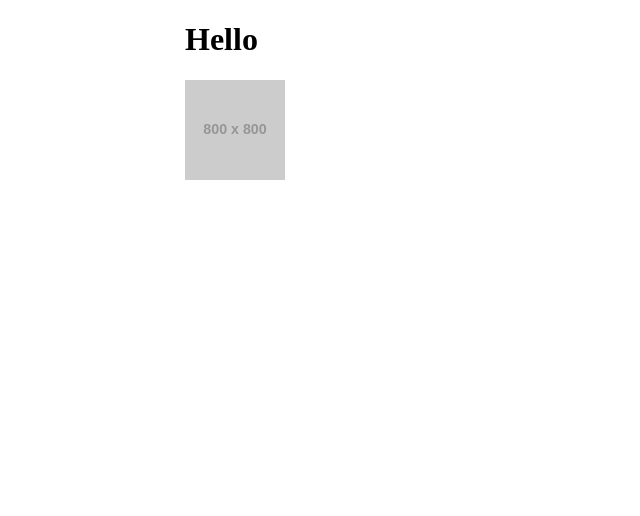
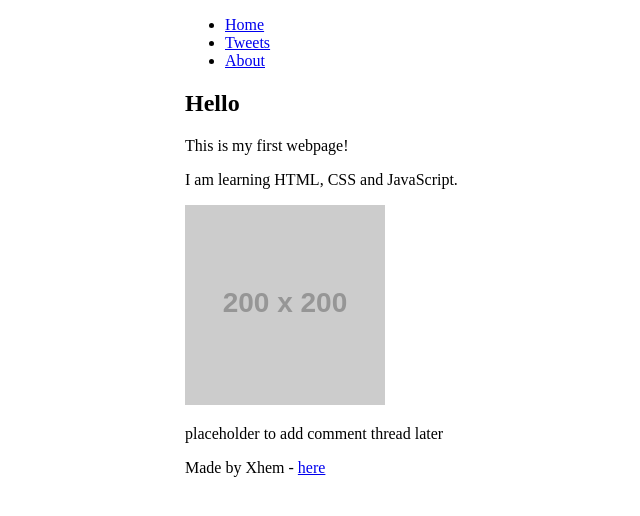
Before and after one commit to xhem1416-crypto/my_first_webpage, a plain HTML site: page index.html in a window 1280 px wide. Shown: the whole page, without its empty margins (55-695 px from the left). Drawn offline with Linux system fonts and the light colour scheme; placeholder pictures from the web are drawn by us.

Commit message:
Update index.html

```diff
--- a/index.html
+++ b/index.html
@@ -1,14 +1,32 @@
 <!DOCTYPE html>
-<html>
+<html lang="en">
 <head>
-<title>My first webpage</title>
 <meta charset="utf-8">
+<title>My First Webpage</title>
 <link href="styles.css" rel="stylesheet">
 <script src="behavior.js"></script>
 </head>
 <body>
+<header>
+<ul>
+<li><a href="index.html">Home</a></li>
+<li><a href="tweets.html">Tweets</a></li>
+<li><a href="about.html">About</a></li>
+</ul>
+</header>
+<main>
+<article>
 <h1>Hello</h1>
-<img src="https://via.placeholder.com/800" id="smart_thumbnail" class="small" alt="Thumbnail">
-<script src="behavior.js"></script>
+<p>This is my first webpage!</p>
+<p>I am learning HTML, CSS and JavaScript.</p>
+<img src="https://via.placeholder.com/200" alt="My Image">
+</article>
+<aside>
+<p>placeholder to add comment thread later</p>
+</aside>
+</main>
+<footer>
+<p>Made by Xhem - <a href="https://github.com/xhem1416-crypto" target="_blank">here</a></p>
+</footer>
 </body>
 </html>
```
